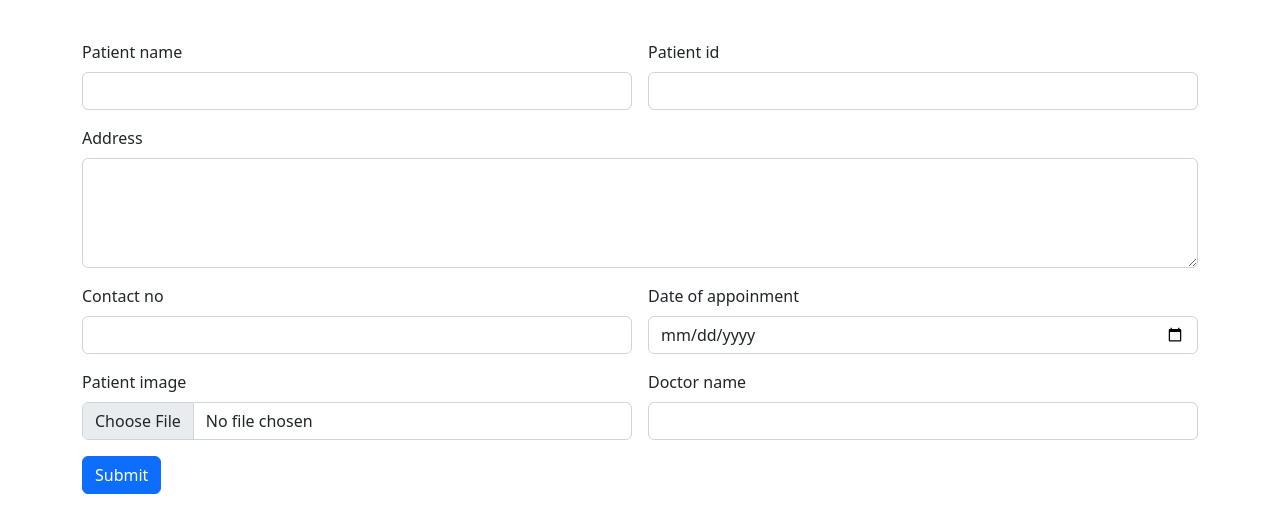
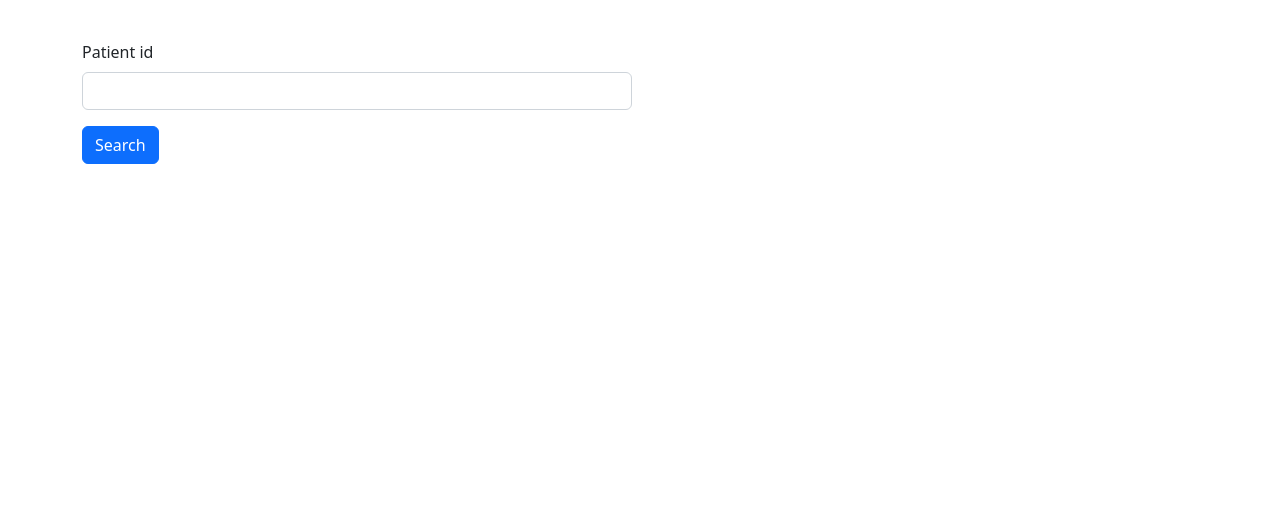
Before and after one commit to sufailbadushat/hostpital-angular-app, an Angular app: page / in a window 1280 px wide. Shown: the top 532 px of the page. Built offline with nearby package versions, Linux system fonts and the light colour scheme.

Commit message:
patient search added

```diff
--- a/src/app/app.component.html
+++ b/src/app/app.component.html
@@ -1 +1,2 @@
-<app-patient-entry></app-patient-entry>
+
+<app-patient-search></app-patient-search>
--- a/src/app/app.module.ts
+++ b/src/app/app.module.ts
@@ -3,11 +3,13 @@
 
 import { AppComponent } from './app.component';
 import { PatientEntryComponent } from './patient-entry/patient-entry.component';
+import { PatientSearchComponent } from './patient-search/patient-search.component';
 
 @NgModule({
   declarations: [
     AppComponent,
-    PatientEntryComponent
+    PatientEntryComponent,
+    PatientSearchComponent
   ],
   imports: [
     BrowserModule
--- /dev/null
+++ b/src/app/patient-search/patient-search.component.html
@@ -0,0 +1,17 @@
+<div class="container">
+    <div class="row">
+        <div class="col col-12 col-sm-12 col-md-12 col-lg-12 col-xl-12 col-xxl-12">
+            <div class="row g-3 mt-4">
+
+                <div class="col col-12 col-sm-12 col-md-6 col-lg-6 col-xl-6 col-xxl-6">
+                    <label for="" class="form-label">Patient id</label>
+                    <input type="number" name="" id="" class="form-control">
+                </div>
+
+                <div class="col col-12 col-sm-12 col-md-12 col-lg-12 col-xl-12 col-xxl-12">
+                    <button class="btn btn-primary">Search</button>
+                </div>
+            </div>
+        </div>
+    </div>
+</div>
```
Also changed, not shown: src/app/patient-search/patient-search.component.ts (added, +10 -0 lines), src/app/patient-search/patient-search.component.css (added).
